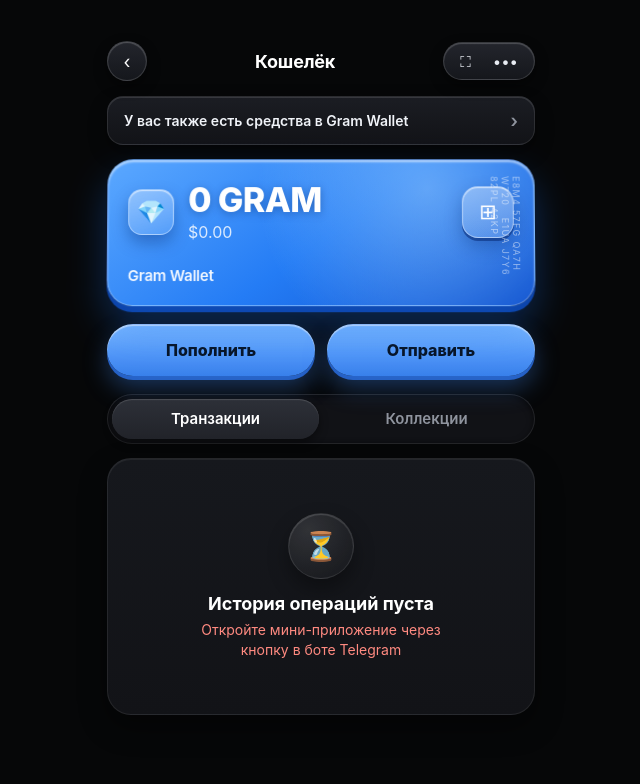
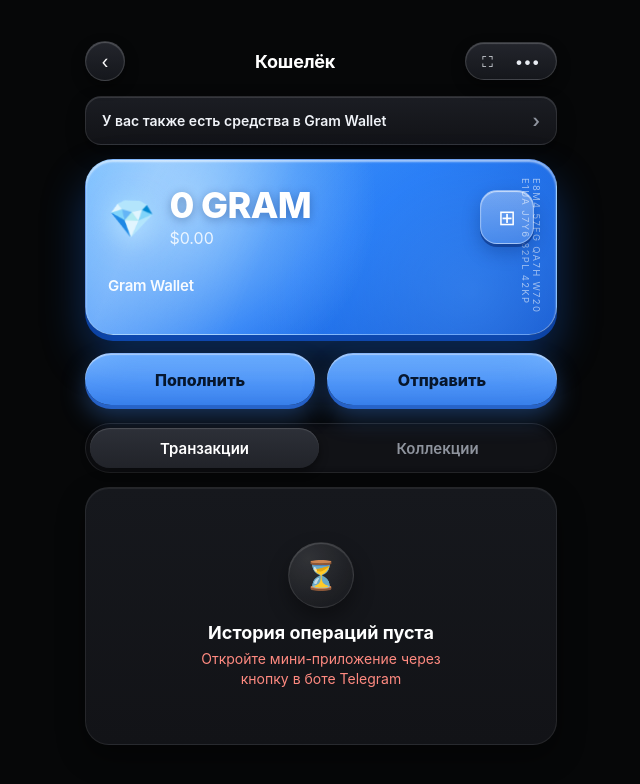
Before and after one commit to mistrobot510-blip/cryptoironik, a plain HTML site: page index.html in a window 1280 px wide. Shown: the whole page, without its empty margins (319-959 px from the left). Drawn offline with Linux system fonts and the light colour scheme.

Commit message:
Update index.html

```diff
--- a/index.html
+++ b/index.html
@@ -18,7 +18,7 @@
 }
 *{box-sizing:border-box;font-family:-apple-system,BlinkMacSystemFont,'SF Pro Display','Segoe UI',Roboto,sans-serif;-webkit-tap-highlight-color:transparent}
 html,body{margin:0;padding:0;background:var(--bg);color:#fff;min-height:100vh;overflow-x:hidden}
-.app{max-width:460px;margin:0 auto;padding:12px 16px 38px}
+.app{max-width:500px;margin:0 auto;padding:12px 14px 38px}
 
 .topbar{display:flex;align-items:center;justify-content:space-between;min-height:42px;margin-bottom:14px}
 .circle-ico{
@@ -56,45 +56,76 @@ html,body{margin:0;padding:0;background:var(--bg);color:#fff;min-height:100vh;ov
 .promo-banner:active{transform:translateY(2px) scale(0.99)}
 .promo-banner span:last-child{color:var(--muted);font-size:18px}
 
+/* Широкая живая синяя карточка */
 .balance-card{
-  position:relative;border-radius:26px;padding:22px 20px 20px;
+  position:relative;width:100%;border-radius:28px;padding:26px 22px 24px;min-height:176px;
   background:
-    radial-gradient(circle at 75% 20%, rgba(166,214,255,0.48) 0%, rgba(166,214,255,0) 50%),
-    linear-gradient(145deg, #5ba8ff 0%, #247cf5 52%, #0f52cf 100%);
-  border:1px solid rgba(255,255,255,0.28);
+    radial-gradient(circle at 22% 24%, rgba(182,224,255,0.62) 0%, rgba(182,224,255,0) 48%),
+    radial-gradient(circle at 82% 76%, rgba(88,166,255,0.38) 0%, rgba(88,166,255,0) 52%),
+    linear-gradient(140deg, #5eb0ff 0%, #2278f5 52%, #0e4fc9 100%);
+  border:1px solid rgba(255,255,255,0.32);
   box-shadow:
-    0 20px 38px rgba(21,111,242,0.32),
-    0 6px 0 #0b3c9c,
-    inset 0 2px 2px rgba(255,255,255,0.52);
+    0 22px 42px rgba(21,111,242,0.36),
+    0 6px 0 #0a3891,
+    inset 0 2px 2px rgba(255,255,255,0.58);
   overflow:hidden;margin-bottom:18px;
-  transform:perspective(900px) rotateX(2deg);
-  transition:transform .2s cubic-bezier(.22,1,.36,1),box-shadow .2s ease;
+  animation:cardPulse 5.5s ease-in-out infinite;
+  transition:transform .22s cubic-bezier(.22,1,.36,1),box-shadow .22s ease;
+}
+.balance-card::before{
+  content:"";position:absolute;top:-40%;left:-60%;width:55%;height:180%;
+  background:linear-gradient(90deg,transparent,rgba(255,255,255,0.22),transparent);
+  transform:rotate(22deg);
+  animation:cardSheen 6.5s ease-in-out infinite;
+  pointer-events:none;
+}
+@keyframes cardPulse{
+  0%,100%{box-shadow:0 22px 42px rgba(21,111,242,0.34),0 6px 0 #0a3891,inset 0 2px 2px rgba(255,255,255,0.55)}
+  50%{box-shadow:0 26px 48px rgba(45,138,255,0.48),0 6px 0 #0a3891,inset 0 2px 3px rgba(255,255,255,0.72)}
+}
+@keyframes cardSheen{
+  0%,65%{left:-65%;opacity:0}
+  75%{opacity:1}
+  100%{left:125%;opacity:0}
 }
 .balance-card:active{
-  transform:perspective(900px) rotateX(0deg) translateY(2px);
-  box-shadow:0 12px 24px rgba(21,111,242,0.25),0 3px 0 #0b3c9c,inset 0 1px 2px rgba(255,255,255,0.42);
+  transform:scale(0.985) translateY(2px);
+  box-shadow:0 12px 24px rgba(21,111,242,0.28),0 3px 0 #0a3891,inset 0 1px 2px rgba(255,255,255,0.45);
 }
+
 .card-code-vert{
-  position:absolute;right:12px;top:16px;writing-mode:vertical-rl;
-  font-size:9px;letter-spacing:1.3px;color:rgba(255,255,255,0.52);user-select:none;
+  position:absolute;right:14px;top:18px;writing-mode:vertical-rl;
+  font-size:9.5px;letter-spacing:1.3px;color:rgba(255,255,255,0.56);user-select:none;
 }
-.bal-row{display:flex;align-items:center;justify-content:space-between;gap:12px}
+.bal-row{display:flex;align-items:center;justify-content:space-between;gap:14px;position:relative;z-index:1}
 .bal-left{display:flex;align-items:center;gap:14px}
-.gem-ico{
-  width:46px;height:46px;border-radius:14px;
-  background:linear-gradient(160deg,rgba(255,255,255,0.38),rgba(255,255,255,0.1));
-  border:1px solid rgba(255,255,255,0.35);
-  box-shadow:0 8px 16px rgba(7,37,102,0.35),inset 0 1px 1px rgba(255,255,255,0.65);
-  display:flex;align-items:center;justify-content:center;font-size:23px;flex-shrink:0;
+
+/* Живой бриллиантик без квадрата и рамки */
+.gem-live{
+  display:inline-flex;align-items:center;justify-content:center;
+  font-size:38px;line-height:1;flex-shrink:0;
+  background:none;border:none;box-shadow:none;padding:0;
+  filter:drop-shadow(0 6px 14px rgba(255,255,255,0.45)) drop-shadow(0 0 12px rgba(130,205,255,0.75));
+  animation:gemAlive 3.2s ease-in-out infinite;
+  user-select:none;
 }
-.bal-num{font-size:34px;font-weight:800;line-height:1.08;letter-spacing:-0.6px;text-shadow:0 2px 8px rgba(6,32,92,0.35)}
-.bal-usd{font-size:16px;color:rgba(255,255,255,0.82);margin-top:3px}
+.gem-live-sm{font-size:28px;filter:drop-shadow(0 4px 10px rgba(130,205,255,0.65))}
+.gem-live-lg{font-size:36px;filter:drop-shadow(0 6px 14px rgba(130,205,255,0.7))}
+@keyframes gemAlive{
+  0%,100%{transform:translateY(0) scale(1) rotate(0deg)}
+  25%{transform:translateY(-3px) scale(1.06) rotate(-4deg)}
+  50%{transform:translateY(1px) scale(0.98) rotate(3deg)}
+  75%{transform:translateY(-2px) scale(1.04) rotate(-2deg)}
+}
+
+.bal-num{font-size:36px;font-weight:800;line-height:1.06;letter-spacing:-0.6px;text-shadow:0 2px 10px rgba(6,32,92,0.35)}
+.bal-usd{font-size:16px;color:rgba(255,255,255,0.84);margin-top:4px}
 .bal-handle{
-  margin-top:24px;font-size:15px;font-weight:600;
-  color:rgba(255,255,255,0.94);letter-spacing:-0.2px;
+  margin-top:28px;font-size:15px;font-weight:600;
+  color:rgba(255,255,255,0.95);letter-spacing:-0.2px;position:relative;z-index:1;
 }
 .qr-btn{
-  width:52px;height:52px;border-radius:16px;
+  width:54px;height:54px;border-radius:17px;
   background:linear-gradient(180deg,rgba(255,255,255,0.34),rgba(255,255,255,0.14));
   border:1px solid rgba(255,255,255,0.36);
   box-shadow:0 8px 18px rgba(7,37,102,0.32),0 3px 0 rgba(8,44,122,0.55),inset 0 1px 1px rgba(255,255,255,0.65);
@@ -206,7 +237,7 @@ html,body{margin:0;padding:0;background:var(--bg);color:#fff;min-height:100vh;ov
 }
 .backdrop.open{display:flex}
 .sheet{
-  width:100%;max-width:460px;
+  width:100%;max-width:500px;
   background:linear-gradient(180deg,#212329 0%,#181a1f 100%);
   border-radius:26px 26px 0 0;padding:12px 18px 26px;
   border-top:1px solid rgba(255,255,255,0.16);
@@ -282,7 +313,7 @@ html,body{margin:0;padding:0;background:var(--bg);color:#fff;min-height:100vh;ov
       <div class="card-code-vert">E8M4 57FG QA7H W720 &nbsp; E1UA J7Y6 82PL 42KP</div>
       <div class="bal-row">
         <div class="bal-left">
-          <div class="gem-ico">💎</div>
+          <span class="gem-live" aria-hidden="true">💎</span>
           <div>
             <div class="bal-num"><span id="balVal">—</span> GRAM</div>
             <div class="bal-usd">$<span id="usdVal">0.00</span></div>
@@ -316,7 +347,7 @@ html,body{margin:0;padding:0;background:var(--bg);color:#fff;min-height:100vh;ov
     <div id="nftPanel" class="panel-box" style="display:none">
       <div id="nftList">
         <div class="empty-state">
-          <div class="empty-circle">🎁</div>
+          <div class="empty-circle"><span class="gem-live gem-live-sm">💎</span></div>
           <div class="empty-title" data-i18n="emptyNftTitle">Коллекций пока нет</div>
           <div class="empty-sub" data-i18n="emptyNftSub">Здесь появятся ваши подарки Telegram и NFT</div>
         </div>
@@ -356,7 +387,7 @@ html,body{margin:0;padding:0;background:var(--bg);color:#fff;min-height:100vh;ov
 
     <button class="option-row" onclick="closeSheet('depositSheet'); openSheet('addrSheet');">
       <div class="option-left">
-        <div class="option-ico">💎</div>
+        <div class="option-ico"><span class="gem-live gem-live-sm">💎</span></div>
         <div>
           <div class="option-t" data-i18n="depCrypto">Криптовалютой</div>
           <div class="option-d" data-i18n="depCryptoSub">Перевод GRAM или TON по адресу</div>
@@ -770,10 +801,10 @@ function renderState(d) {
 
   const nftEl = document.getElementById('nftList');
   if (!d.collectibles || !d.collectibles.length) {
-    nftEl.innerHTML = `<div class="empty-state"><div class="empty-circle">🎁</div><div class="empty-title">${esc(t('emptyNftTitle'))}</div><div class="empty-sub">${esc(t('emptyNftSub'))}</div></div>`;
+    nftEl.innerHTML = `<div class="empty-state"><div class="empty-circle"><span class="gem-live gem-live-sm">💎</span></div><div class="empty-title">${esc(t('emptyNftTitle'))}</div><div class="empty-sub">${esc(t('emptyNftSub'))}</div></div>`;
   } else {
     nftEl.innerHTML = `<div class="nft-grid">` + d.collectibles.map(c =>
-      `<div class="nft-card"><div class="nft-badge">${esc(c.badge)}</div><div class="nft-name">${esc(c.title)}</div></div>`
+      `<div class="nft-card"><div class="nft-badge"><span class="gem-live gem-live-lg">${esc(c.badge)}</span></div><div class="nft-name">${esc(c.title)}</div></div>`
     ).join('') + `</div>`;
   }
 }
```
